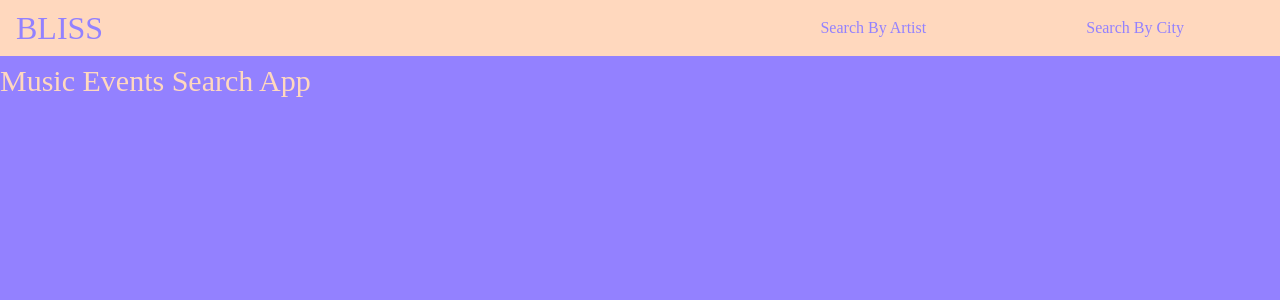
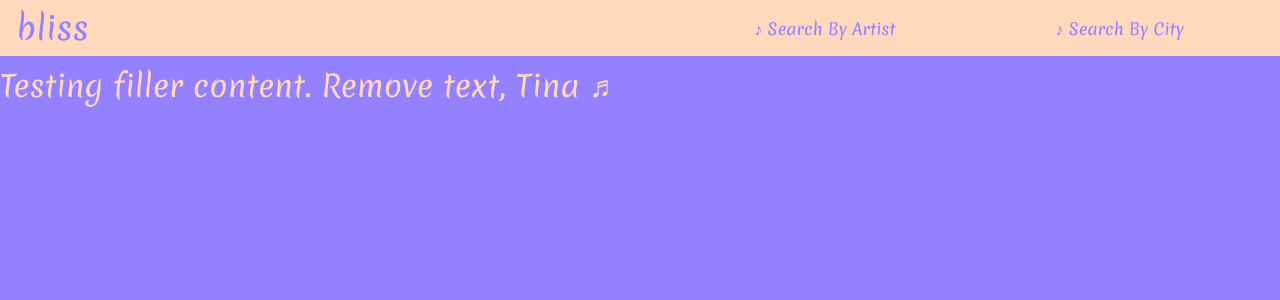
Before and after one commit to ErnestineMoreno/MusicEventsSearchApp, a React (Create React App) app: page / in a window 1280 px wide. Shown: the top 300 px of the page. Built offline with nearby package versions, Linux system fonts and the light colour scheme.

Commit message:
font styling added

```diff
--- a/src/App.js
+++ b/src/App.js
@@ -45,7 +45,7 @@ class App extends React.Component {
     }
      return (
     <div style={{height: '100%'}}>
-      {/* <h1>Bliss</h1>
+      {/*
       <ArtistList />
          <LocationList /> */}
          {/* Passing my hamburgerToggleClickHandler to the Navbar since it holds the button that triggers it */}
@@ -54,7 +54,7 @@ class App extends React.Component {
          <HamburgerMenu show={this.state.hamburgerOpen} />
          {background}
          <main style={{marginTop:'64px'}}>
-           <p>Music Events Search App</p>
+           <p>Testing filler content. Remove text, Tina ♬</p>
 
          </main>
 
--- a/src/components/Navbar/Navbar.js
+++ b/src/components/Navbar/Navbar.js
@@ -9,14 +9,14 @@ const navbar = props => (
                 {/* from app.js */}
                 <HamburgerToggleButton click={props.hamburgerClickHandler} />
             </div>
-            <div className="navbar-logo"><a href="/">BLISS</a></div>
 
-            <div className="logo-spacing">
-</div>
+            <div className="navbar-logo"><a href="/">bliss</a></div>
+
+            <div className="logo-spacing"></div>
             <div className="navbar-search-items">
                 <ul>
-                    <li><a href="/">Search By Artist</a></li>
-                      <li><a href="/">Search By City</a></li>
+                    <li><a href="/">♪ Search By Artist</a></li>
+                      <li><a href="/">♪ Search By City</a></li>
                 </ul>
             </div>
         </nav>
--- a/src/index.css
+++ b/src/index.css
@@ -1,9 +1,14 @@
+@import url('https://fonts.googleapis.com/css2?family=Merienda&display=swap');
+
+
 /*Color Palette:
 #9381ff
 #b8b8ff
 #f8f7ff
 #ffeedd
 #ffd8be */
+
+
 
 /* Set box-sizing for all elements */
 *,
@@ -33,7 +38,7 @@ body {
 	padding: 0;
 	height: 100%;
 	cursor: pointer;
-
+	font-family: 'Merienda', cursive;
 }
 
 /* Style the button and tell it not to grow */
```
